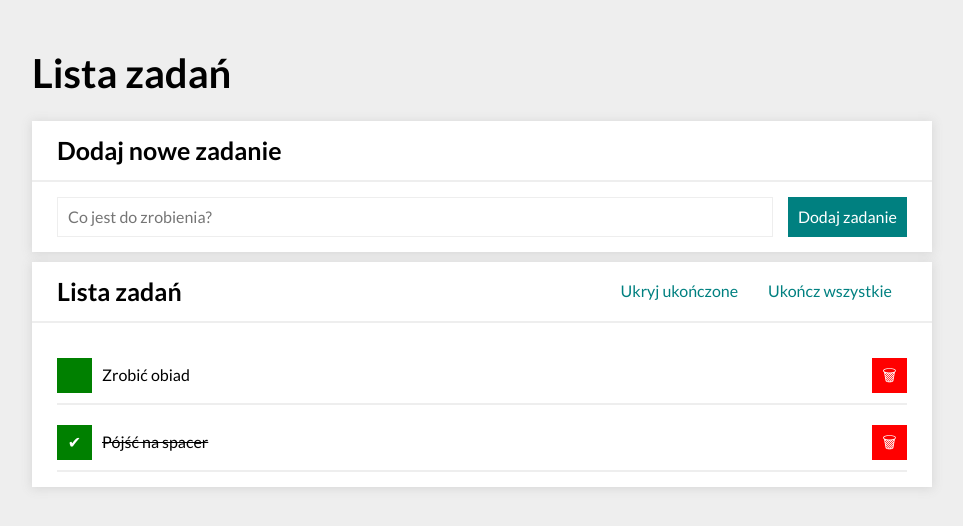
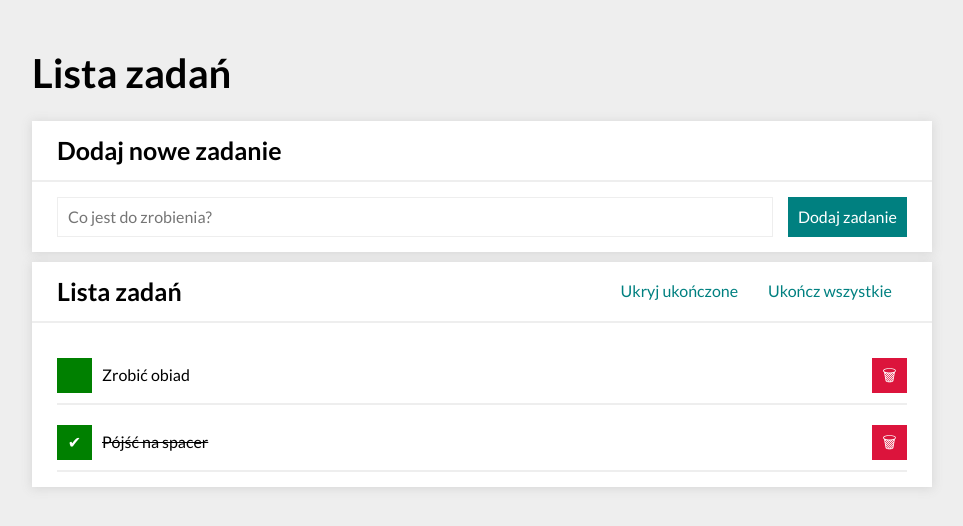
Before and after one commit to pkruczek22/to-do-list-react, a React (Create React App) app: page / in a window 1280 px wide. Shown: the top 526 px of the page, without its empty margins (158-1121 px from the left). Built offline with nearby package versions, Linux system fonts and the light colour scheme.

Commit message:
change style of tasks buttons

```diff
--- a/src/Tasks/style.css
+++ b/src/Tasks/style.css
@@ -37,8 +37,28 @@
 
 .tasksList__button--markDone {
    background-color: green;
+   transition: 0.4s;
+}
+
+.tasksList__button--markDone:hover {
+    background-color: hsl(120, 100%, 35%);
+    outline: none;
+}
+
+.tasksList__button--markDone:active {
+    background-color: hsl(120, 100%, 45%);
 }
 
 .tasksList__button--deleteTask {
-    background-color: red;
+    background-color: crimson;
+    transition: 0.4s;
 }
+
+.tasksList__button--deleteTask:hover {
+    background-color: hsl(348, 83%, 54%);
+    outline: none;
+}
+
+.tasksList__button--deleteTask:active {
+    background-color: hsl(348, 83%, 60%);
+}
```
